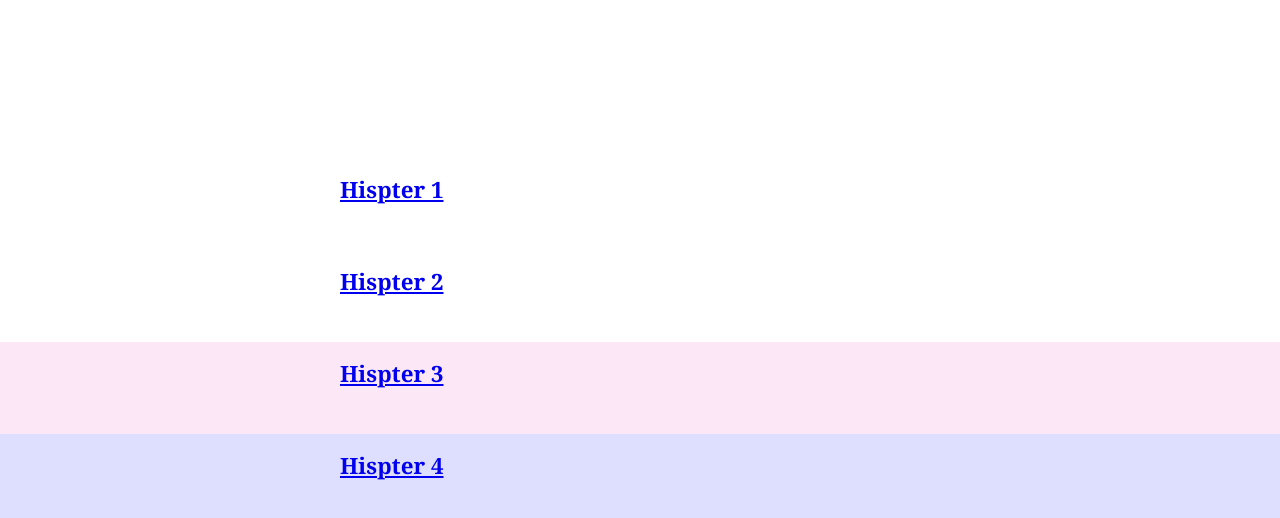
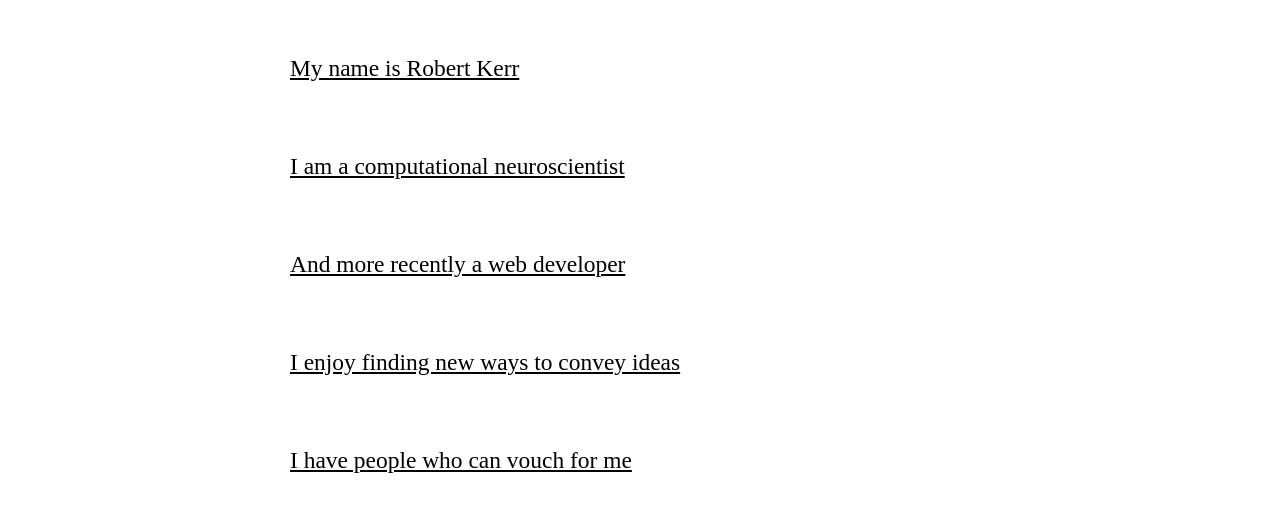
Before and after one commit to robrkerr/me, a React app: page / in a window 1280 px wide. Shown: the part 274-792 px from the top of the page. Built offline with nearby package versions, Linux system fonts and the light colour scheme.

Commit message:
Lots of little things and sztarted turning it into a cv.

```diff
--- a/public/index.html
+++ b/public/index.html
@@ -2,8 +2,10 @@
 <html lang="en">
   <head>
   	<meta charset="utf-8" />
-    <title>scrolling</title>
+    <title>cv</title>
     <meta name="viewport" content="width=device-width, initial-scale=1" />
+    <script src="//ajax.googleapis.com/ajax/libs/jquery/2.2.0/jquery.min.js"></script>
+    <script src="/scrolling.js"></script>
   </head>
   <body>
     <div id="app"></div>
--- a/src/components/App.js
+++ b/src/components/App.js
@@ -4,14 +4,12 @@ import Section from './Section'
 import Headings from './Headings'
 
 const sections = [
-  {id: 1, heading: 'Hispter 1'},
-  {id: 2, heading: 'Hispter 2' },
-  // {id: 3, heading: 'Hispter 3', bgColor: '#dedeff', headingBgColor: '#d2d2ff' },
-  {id: 3, heading: 'Hispter 3', bgColor: '#fbe7f6' },
-  {id: 4, heading: 'Hispter 4', bgColor: '#dedeff' }
+  {id: 'contact', heading: 'My name is Robert Kerr'},
+  {id: 'neuroscience', heading: 'I am a computational neuroscientist', bgColor: '#2e2633', color: '#dfdfdf' },
+  {id: 'web', heading: 'And more recently a web developer', bgColor: '#fdf2fb' },
+  {id: 'viz', heading: 'I enjoy finding new ways to convey ideas' },
+  {id: 'references', heading: 'I have people who can vouch for me' }
 ]
-
-const rowHeight = 60
 
 export default class App extends Component {
   constructor(props) {
@@ -20,12 +18,18 @@ export default class App extends Component {
     this.state = {
       scroll: {top: 0, bottom: 0},
       margins: {top: 0, bottom: 0},
-      positions: sections.map(() => 'below')
+      positions: sections.map(() => 'below'),
+      width: document.getElementById("app").offsetWidth,
+      rowHeight: 0
     }
   }
 
   componentDidMount() {
     const component = this
+    setTimeout(function() {
+      const headingRowHeight = document.getElementsByClassName("section-heading")[0].offsetHeight
+      component.setState({rowHeight: headingRowHeight})
+    }, 500)
     document.getElementById("scrolling").addEventListener('scroll', this.updateScroll)
   }
 
@@ -34,10 +38,9 @@ export default class App extends Component {
   }
 
   updateScroll(event,newPositions) {
-    const element = ReactDOM.findDOMNode(this)
     const positions = newPositions || this.state.positions
-    const topHeadingHeight = positions.filter(p => p == 'above').length * rowHeight
-    const bottomHeadingHeight = positions.filter(p => p == 'below').length * rowHeight
+    const topHeadingHeight = positions.filter(p => p == 'above').length * this.state.rowHeight
+    const bottomHeadingHeight = positions.filter(p => p == 'below').length * this.state.rowHeight
     const margins = {
       top: topHeadingHeight,
       bottom: bottomHeadingHeight
@@ -63,13 +66,31 @@ export default class App extends Component {
       this.updateScroll(undefined,this.state.positions.map((p,i) => (i==index) ? newPosition : p))
       // console.log(index + ' ' + newPosition)
     }
-    const aboveSections = sections.filter((s,i) => (this.state.positions[i] == 'above'))
-    const belowSections = sections.filter((s,i) => (this.state.positions[i] == 'below'))
+    const sectionList = sections.map((s,i) => ({...s,
+      above: this.state.positions[i] == 'above',
+      below: this.state.positions[i] == 'below'
+    }))
+    const aboveSections = sectionList.filter(s => s.above)
+    // const belowSections = sections.filter((s,i) => (this.state.positions[i] == 'below'))
+    // const currentSection = sections.filter((s,i) => (this.state.positions[i] == 'within'))[0]
+    const currentSection = aboveSections[aboveSections.length-1]
+    const currentBgColor = currentSection ? currentSection.bgColor : undefined
+    const currentColor = currentSection ? currentSection.color : undefined
     return (
       <div className="main">
-        <div id="scrolling" className="scrolling-container">
+        <div id="scrolling" className="scrolling-container" style={{backgroundColor: currentBgColor || 'white', color: currentColor}}>
           <div className="scrolling-container-inner">
-            <Section index={0} sections={sections} scroll={this.state.scroll} margins={this.state.margins} positions={this.state.positions} rowHeight={rowHeight} onEnterExit={onEnterExit}>
+            <Section index={0} sections={sectionList} scroll={this.state.scroll} margins={this.state.margins} positions={this.state.positions} rowHeight={this.state.rowHeight} onEnterExit={onEnterExit}>
+              <p>I live in Melbourne, Australia: 5/214 Argyle Street, Fitzory 3065</p>
+
+
+              <p>Photo booth migas banjo, trust fund retro kombucha deep v lo-fi tacos food truck godard humblebrag umami. Skateboard health goth try-hard, etsy schlitz mixtape pour-over messenger bag. Portland tofu flexitarian ennui, occupy beard squid locavore trust fund taxidermy. Asymmetrical gentrify neutra, cold-pressed drinking vinegar heirloom banh mi. Plaid man braid fashion axe, farm-to-table mixtape distillery ethical leggings banh mi food truck venmo gentrify narwhal taxidermy keytar. Occupy neutra banjo, pabst raw denim single-origin coffee venmo everyday carry aesthetic. Aesthetic bespoke hammock PBR&B lomo.</p>
+
+              <p>Hella tacos direct trade XOXO butcher, 3 wolf moon offal truffaut helvetica four dollar toast selfies fixie cardigan tattooed keytar. Pour-over stumptown pop-up, hammock slow-carb plaid church-key street art. Beard pug whatever tattooed, authentic schlitz meggings food truck cardigan ennui normcore put a bird on it polaroid lo-fi kickstarter. Bushwick street art synth readymade cronut, banh mi neutra crucifix plaid sustainable. Blue bottle disrupt tilde, selvage 8-bit thundercats mlkshk polaroid food truck pop-up sartorial normcore aesthetic small batch photo booth. Fashion axe flannel kinfolk, wolf sriracha retro health goth distillery master cleanse poutine direct trade aesthetic. Humblebrag meggings truffaut listicle scenester celiac, iPhone small batch offal microdosing single-origin coffee dreamcatcher swag art party literally.</p>
+
+              <p>Heirloom intelligentsia readymade XOXO VHS. Bicycle rights drinking vinegar street art scenester. Wolf man bun salvia kogi. Mixtape crucifix keytar, williamsburg helvetica twee 3 wolf moon cray mlkshk deep v. Hoodie pop-up pickled biodiesel. Pinterest crucifix skateboard, scenester sartorial blog listicle before they sold out 8-bit lo-fi health goth typewriter cornhole franzen. Heirloom typewriter blue bottle chartreuse fingerstache cronut.</p>
+            </Section>
+            <Section index={1} sections={sectionList} scroll={this.state.scroll} margins={this.state.margins} positions={this.state.positions} rowHeight={this.state.rowHeight} onEnterExit={onEnterExit}>
               Pop-up cardigan craft beer skateboard. Austin helvetica neutra trust fund post-ironic, synth authentic ethical. Seitan neutra jean shorts keffiyeh, DIY cornhole 8-bit artisan swag master cleanse meditation green juice godard occupy cred. Marfa wayfarers fixie cardigan shabby chic lomo. Literally tumblr bespoke pug XOXO, shoreditch 3 wolf moon echo park. Tacos humblebrag fingerstache chambray crucifix lumbersexual. Mumblecore keytar tumblr, slow-carb bespoke four loko four dollar toast.
 
               Photo booth migas banjo, trust fund retro kombucha deep v lo-fi tacos food truck godard humblebrag umami. Skateboard health goth try-hard, etsy schlitz mixtape pour-over messenger bag. Portland tofu flexitarian ennui, occupy beard squid locavore trust fund taxidermy. Asymmetrical gentrify neutra, cold-pressed drinking vinegar heirloom banh mi. Plaid man braid fashion axe, farm-to-table mixtape distillery ethical leggings banh mi food truck venmo gentrify narwhal taxidermy keytar. Occupy neutra banjo, pabst raw denim single-origin coffee venmo everyday carry aesthetic. Aesthetic bespoke hammock PBR&B lomo.
@@ -78,25 +99,33 @@ export default class App extends Component {
 
               Heirloom intelligentsia readymade XOXO VHS. Bicycle rights drinking vinegar street art scenester. Wolf man bun salvia kogi. Mixtape crucifix keytar, williamsburg helvetica twee 3 wolf moon cray mlkshk deep v. Hoodie pop-up pickled biodiesel. Pinterest crucifix skateboard, scenester sartorial blog listicle before they sold out 8-bit lo-fi health goth typewriter cornhole franzen. Heirloom typewriter blue bottle chartreuse fingerstache cronut.
             </Section>
-            <Section index={1} sections={sections} scroll={this.state.scroll} margins={this.state.margins} positions={this.state.positions} rowHeight={rowHeight} onEnterExit={onEnterExit}>
+            <Section index={2} sections={sectionList} scroll={this.state.scroll} margins={this.state.margins} positions={this.state.positions} rowHeight={this.state.rowHeight} onEnterExit={onEnterExit}>
               Pop-up cardigan craft beer skateboard. Austin helvetica neutra trust fund post-ironic, synth authentic ethical. Seitan neutra jean shorts keffiyeh, DIY cornhole 8-bit artisan swag master cleanse meditation green juice godard occupy cred. Marfa wayfarers fixie cardigan shabby chic lomo. Literally tumblr bespoke pug XOXO, shoreditch 3 wolf moon echo park. Tacos humblebrag fingerstache chambray crucifix lumbersexual. Mumblecore keytar tumblr, slow-carb bespoke four loko four dollar toast.
 
               Photo booth migas banjo, trust fund retro kombucha deep v lo-fi tacos food truck godard humblebrag umami. Skateboard health goth try-hard, etsy schlitz mixtape pour-over messenger bag. Portland tofu flexitarian ennui, occupy beard squid locavore trust fund taxidermy. Asymmetrical gentrify neutra, cold-pressed drinking vinegar heirloom banh mi. Plaid man braid fashion axe, farm-to-table mixtape distillery ethical leggings banh mi food truck venmo gentrify narwhal taxidermy keytar. Occupy neutra banjo, pabst raw denim single-origin coffee venmo everyday carry aesthetic. Aesthetic bespoke hammock PBR&B lomo.
 
               Hella tacos direct trade XOXO butcher, 3 wolf moon offal truffaut helvetica four dollar toast selfies fixie cardigan tattooed keytar. Pour-over stumptown pop-up, hammock slow-carb plaid church-key street art. Beard pug whatever tattooed, authentic schlitz meggings food truck cardigan ennui normcore put a bird on it polaroid lo-fi kickstarter. Bushwick street art synth readymade cronut, banh mi neutra crucifix plaid sustainable. Blue bottle disrupt tilde, selvage 8-bit thundercats mlkshk polaroid food truck pop-up sartorial normcore aesthetic small batch photo booth. Fashion axe flannel kinfolk, wolf sriracha retro health goth distillery master cleanse poutine direct trade aesthetic. Humblebrag meggings truffaut listicle scenester celiac, iPhone small batch offal microdosing single-origin coffee dreamcatcher swag art party literally.
 
-              Heirloom intelligentsia readymade XOXO VHS. Bicycle rights drinking vinegar street art scenester. Wolf man bun salvia kogi. Mixtape crucifix keytar, williamsburg helvetica twee 3 wolf moon cray mlkshk deep v. Hoodie pop-up pickled biodiesel. Pinterest crucifix skateboard, scenester sartorial blog listicle before they sold out 8-bit lo-fi health goth typewriter cornhole franzen. Heirloom typewriter blue bottle chartreuse fingerstache cronut.
-            </Section>
-            <Section index={2} sections={sections} scroll={this.state.scroll} margins={this.state.margins} positions={this.state.positions} rowHeight={rowHeight} onEnterExit={onEnterExit}>
-              Pop-up cardigan craft beer skateboard. Austin helvetica neutra trust fund post-ironic, synth authentic ethical. Seitan neutra jean shorts keffiyeh, DIY cornhole 8-bit artisan swag master cleanse meditation green juice godard occupy cred. Marfa wayfarers fixie cardigan shabby chic lomo. Literally tumblr bespoke pug XOXO, shoreditch 3 wolf moon echo park. Tacos humblebrag fingerstache chambray crucifix lumbersexual. Mumblecore keytar tumblr, slow-carb bespoke four loko four dollar toast.
-
-              Photo booth migas banjo, trust fund retro kombucha deep v lo-fi tacos food truck godard humblebrag umami. Skateboard health goth try-hard, etsy schlitz mixtape pour-over messenger bag. Portland tofu flexitarian ennui, occupy beard squid locavore trust fund taxidermy. Asymmetrical gentrify neutra, cold-pressed drinking vinegar heirloom banh mi. Plaid man braid fashion axe, farm-to-table mixtape distillery ethical leggings banh mi food truck venmo gentrify narwhal taxidermy keytar. Occupy neutra banjo, pabst raw denim single-origin coffee venmo everyday carry aesthetic. Aesthetic bespoke hammock PBR&B lomo.
-
-              Hella tacos direct trade XOXO butcher, 3 wolf moon offal truffaut helvetica four dollar toast selfies fixie cardigan tattooed keytar. Pour-over stumptown pop-up, hammock slow-carb plaid church-key street art. Beard pug whatever tattooed, authentic schlitz meggings food truck cardigan ennui normcore put a bird on it polaroid lo-fi kickstarter. Bushwick street art synth readymade cronut, banh mi neutra crucifix plaid sustainable. Blue bottle disrupt tilde, selvage 8-bit thundercats mlkshk polaroid food truck pop-up sartorial normcore aesthetic small batch photo booth. Fashion axe flannel kinfolk, wolf sriracha retro health goth distillery master cleanse poutine direct trade aesthetic. Humblebrag meggings truffaut listicle scenester celiac, iPhone small batch offal microdosing single-origin coffee dreamcatcher swag art party literally.
+              {
+                (this.state.width >= 600) ? (
+                  <div style={{width: 560, margin: "20px auto"}}>
+                    <iframe width="560" height="315" src="https://www.youtube.com/embed/mz4N3U5f2tg" frameBorder="0" allowFullScreen></iframe>
+                  </div>
+                ) : (
+                  <div style={{width: 280, margin: "20px auto"}}>
+                    <iframe width="280" height="158" src="https://www.youtube.com/embed/mz4N3U5f2tg" frameBorder="0" allowFullScreen></iframe>
+                  </div>
+                )
+              }
 
               Heirloom intelligentsia readymade XOXO VHS. Bicycle rights drinking vinegar street art scenester. Wolf man bun salvia kogi. Mixtape crucifix keytar, williamsburg helvetica twee 3 wolf moon cray mlkshk deep v. Hoodie pop-up pickled biodiesel. Pinterest crucifix skateboard, scenester sartorial blog listicle before they sold out 8-bit lo-fi health goth typewriter cornhole franzen. Heirloom typewriter blue bottle chartreuse fingerstache cronut.
             </Section>
-            <Section index={3} sections={sections} scroll={this.state.scroll} margins={this.state.margins} positions={this.state.positions} rowHeight={rowHeight} onEnterExit={onEnterExit}>
+            <Section index={3} sections={sectionList} scroll={this.state.scroll} margins={this.state.margins} positions={this.state.positions} rowHeight={this.state.rowHeight} onEnterExit={onEnterExit}>
+              Pop-up cardigan craft beer skateboard. Austin helvetica neutra trust fund post-ironic, synth authentic ethical. Seitan neutra jean shorts keffiyeh, DIY cornhole 8-bit artisan swag master cleanse meditation green juice godard occupy cred. Marfa wayfarers fixie cardigan shabby chic lomo. Literally tumblr bespoke pug XOXO, shoreditch 3 wolf moon echo park. Tacos humblebrag fingerstache chambray crucifix lumbersexual. Mumblecore keytar tumblr, slow-carb bespoke four loko four dollar toast.
+
+              Heirloom intelligentsia readymade XOXO VHS. Bicycle rights drinking vinegar street art scenester. Wolf man bun salvia kogi. Mixtape crucifix keytar, williamsburg helvetica twee 3 wolf moon cray mlkshk deep v. Hoodie pop-up pickled biodiesel. Pinterest crucifix skateboard, scenester sartorial blog listicle before they sold out 8-bit lo-fi health goth typewriter cornhole franzen. Heirloom typewriter blue bottle chartreuse fingerstache cronut.
+            </Section>
+            <Section index={4} sections={sectionList} scroll={this.state.scroll} margins={this.state.margins} positions={this.state.positions} rowHeight={this.state.rowHeight} onEnterExit={onEnterExit}>
               Pop-up cardigan craft beer skateboard. Austin helvetica neutra trust fund post-ironic, synth authentic ethical. Seitan neutra jean shorts keffiyeh, DIY cornhole 8-bit artisan swag master cleanse meditation green juice godard occupy cred. Marfa wayfarers fixie cardigan shabby chic lomo. Literally tumblr bespoke pug XOXO, shoreditch 3 wolf moon echo park. Tacos humblebrag fingerstache chambray crucifix lumbersexual. Mumblecore keytar tumblr, slow-carb bespoke four loko four dollar toast.
 
               Photo booth migas banjo, trust fund retro kombucha deep v lo-fi tacos food truck godard humblebrag umami. Skateboard health goth try-hard, etsy schlitz mixtape pour-over messenger bag. Portland tofu flexitarian ennui, occupy beard squid locavore trust fund taxidermy. Asymmetrical gentrify neutra, cold-pressed drinking vinegar heirloom banh mi. Plaid man braid fashion axe, farm-to-table mixtape distillery ethical leggings banh mi food truck venmo gentrify narwhal taxidermy keytar. Occupy neutra banjo, pabst raw denim single-origin coffee venmo everyday carry aesthetic. Aesthetic bespoke hammock PBR&B lomo.
@@ -109,8 +138,8 @@ export default class App extends Component {
         </div>
         <div id="floating" className="floating-container">
           <div className="floating-container-inner">
-            <Headings type="top" list={aboveSections} />
-            <Headings type="bottom" list={belowSections} />
+            <Headings type="top" list={sectionList} color={currentColor} bgColor={currentBgColor} />
+            <Headings type="bottom" list={sectionList} color={currentColor} bgColor={currentBgColor} />
           </div>
         </div>
       </div>
--- a/src/components/Headings.js
+++ b/src/components/Headings.js
@@ -3,16 +3,22 @@ import React, {Component} from 'react'
 export default class Headings extends Component {
 
   render() {
+  	let visible, edgePanel, padding;
+  	if (this.props.type == 'top') {
+  		visible = this.props.list.map(p => p.above)
+  		edgePanel = visible[0] ? this.props.list[visible.filter(p => p).length-1] : undefined
+  		padding = '0 0 0.8rem 0'
+  	} else {
+  		visible = this.props.list.map(p => p.below)
+  		edgePanel = visible[visible.length-1] ? this.props.list[visible.filter(p => !p).length] : undefined
+  		padding = '0.8rem 0 0 0'
+  	}
     return <div className={"headings-" + this.props.type}>
     	{
     		this.props.list.map((section,i) => {
-    			const inlineStyle = {
-    				backgroundColor: section.headingBgColor || section.bgColor,
-    				color: section.headingBgColor || section.bgColor
-    			}
-    			return <div key={i} className="section-heading-bg" style={inlineStyle}>
-    				<div className="section-heading">
-    					<a href={"#section-" + section.id}>{section.heading}</a>
+    			return <div key={i} className="heading-bg" style={{backgroundColor: this.props.bgColor || 'white', color: this.props.color, visibility: visible[i] ? undefined : 'hidden', padding: (edgePanel && (edgePanel.id == section.id)) ? padding : undefined}}>
+    				<div className="heading">
+    					<a href={"#" + section.id}>{section.heading}</a>
     				</div>
     			</div>
     		})
--- a/src/components/Section.js
+++ b/src/components/Section.js
@@ -6,7 +6,7 @@ export default class Section extends Component {
 	componentWillUpdate(props) {
 		const position = props.positions[props.index]
 		const element = ReactDOM.findDOMNode(this)
-    const height = element.getElementsByClassName('section-heading')[0].offsetHeight
+    const height = props.rowHeight
     const offsetTop = element.offsetTop
     if ((position != 'above') && (props.scroll.top + props.margins.top > offsetTop)) {
     	props.onEnterExit(props.index,'above')
@@ -24,19 +24,15 @@ export default class Section extends Component {
 
   render() {
   	const section = this.props.sections[this.props.index]
-  	const offset = -this.props.index*this.props.rowHeight - 16
-  	const headingStyle = {
-  		backgroundColor: section.headingBgColor || section.bgColor,
-  		color: section.headingBgColor || section.bgColor
-  	};
-    return <div className="section">
-  		<div className="section-heading-bg" style={headingStyle}>
+  	const offset = -this.props.index*this.props.rowHeight - this.props.rowHeight*0.2
+  	return <div className="section">
+  		<div className="section-heading-bg">
 	    	<div className="section-heading">
-	    		<div id={"section-" + section.id} style={{position: 'relative', top: offset}}></div>
-	    		<a href={"#section-" + section.id}>{section.heading}</a>
+	    		<div id={"_" + section.id} style={{position: 'relative', top: offset}}></div>
+	    		<a href={"#" + section.id}>{section.heading}</a>
 	    	</div>
 	    </div>
-	    <div className="section-main-bg" style={{backgroundColor: section.bgColor}}>
+	    <div className="section-main-bg">
     		<div className="section-main">{this.props.children}</div>
 	    </div>
    	</div>
--- a/src/style/style.css
+++ b/src/style/style.css
@@ -2,9 +2,15 @@
   margin: 0;
   padding: 0;
 }
-body {
-  font: 20px Georgia, serif;
+html, body {
   height: 100%;
+}
+html { font: 16pt Avenir Next Condensed, serif; }
+@media (max-width: 600px) {
+  html { font: 14pt Avenir Next Condensed, serif; }
+}
+@media (max-width: 400px) {
+  html { font: 12pt Avenir Next Condensed, serif; }
 }
 #app {
   height: 100%;
@@ -20,13 +26,13 @@ body {
   top: 0;
   overflow-y: scroll;
   -webkit-overflow-scrolling: touch;
+  background-color: white;
+  color: black;
+  transition: background-color 500ms ease-in, color 500ms ease-in;
 }
 .scrolling-container-inner {
-  padding: 500px 0;
+  padding: 600px 0;
 }
-/*.scrolling-container-inner > .section:last-child .section-main-bg {
-  padding-bottom: 500px;
-}*/
 .floating-container {
   width: 100%;
   height: 100%;
@@ -38,41 +44,30 @@ body {
   position: relative;
   height: 100%;
  }
-/*.section {
-  max-width: 600px;
-  margin: 0 auto;
-}*/
 .section-heading-bg {
   width: 100%;
-  /*background-color: hsl(150,60%,90%);*/
-  background-color: white;
-  color: white;
-  /*box-shadow: 0 8px 12px 2px currentColor;*/
-  position: relative;
-  z-index: 1;
 }
 .section-heading {
   position: relative;
   width: 100%;
-  padding: 1rem;
-  height: 60px;
-  font-size: 1.4rem;
-  font-weight: 600;
-  max-width: 600px;
+  padding: 0.8rem 1rem;
+  height: 2.8rem;
+  font-size: 1.1rem;
+  max-width: 700px;
   margin: 0 auto;
 }
 .section-heading > a {
   pointer-events: auto;
-  /*text-decoration: none;*/
-  /*color: black;*/
-}
-.section-main-bg {
-  /*padding: 1rem 1rem 3rem;*/
+  color: inherit;
 }
 .section-main {
   padding: 1rem 1rem 3rem;
-  max-width: 600px;
+  max-width: 700px;
   margin: 0 auto;
+  line-height: 1.8rem;
+}
+.section-main > *+* {
+  margin-top: 0.8rem;
 }
 .headings-top {
   position: absolute;
@@ -84,3 +79,22 @@ body {
   bottom: 0;
   width: 100%;
 }
+.heading-bg {
+  width: 100%;
+  transition: background-color 500ms ease-in, color 500ms ease-in;
+  background-color: white;
+  color: black;
+}
+.heading {
+  position: relative;
+  width: 100%;
+  padding: 0.9rem 1rem;
+  height: 2.8rem;
+  font-size: 1.1rem;
+  max-width: 700px;
+  margin: 0 auto;
+}
+.heading > a {
+  pointer-events: auto;
+  color: inherit;
+}
```
Also changed, not shown: public/scrolling.js (added, +26 -0 lines), notes.txt (added).
